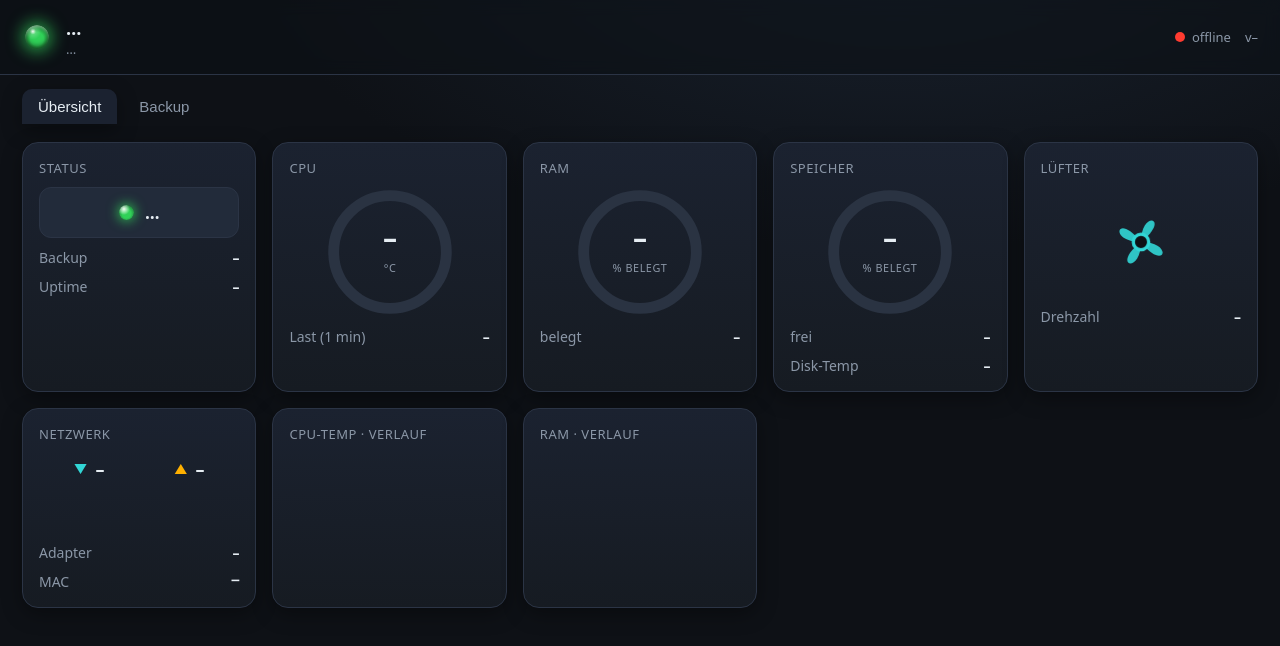
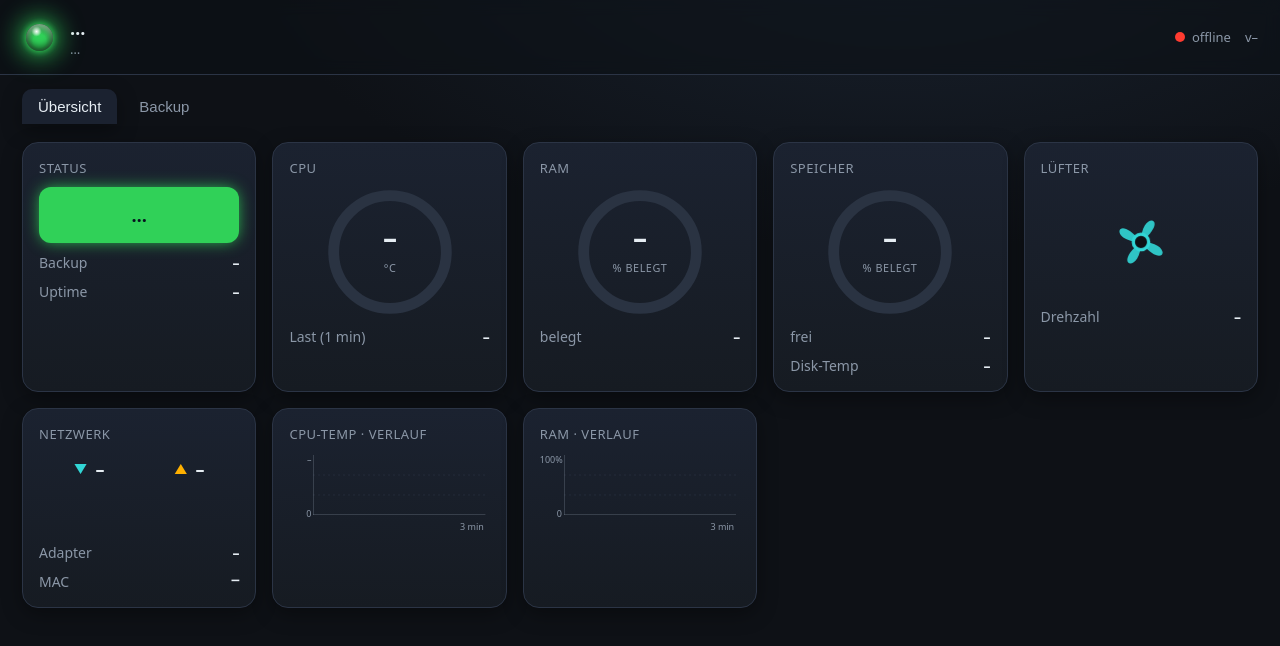
Before and after one commit to ssbingo/Status-LED-OLED, a plain HTML site: page web/index.html in a window 1280 px wide. Drawn offline with Linux system fonts and the light colour scheme; no server answers.

Commit message:
feat(web): chart axes for CPU/RAM history, glossier header LED, coloured status tile (v1.5.3)
Co-Authored-By: Claude Opus 4.8 (1M context) <noreply@anthropic.com>

```diff
--- a/web/app.js
+++ b/web/app.js
@@ -28,6 +28,13 @@ function fillColor(pct) {
 }
 function getCss(name) {
   return getComputedStyle(document.documentElement).getPropertyValue(name).trim();
+}
+// Lesbare Textfarbe (schwarz/weiss) zur Hintergrundfarbe
+function idealText(hex) {
+  const c = (hex || "").replace("#", "");
+  if (c.length < 6) return "#06121f";
+  const r = parseInt(c.substr(0, 2), 16), g = parseInt(c.substr(2, 2), 16), b = parseInt(c.substr(4, 2), 16);
+  return (0.299 * r + 0.587 * g + 0.114 * b) > 140 ? "#06121f" : "#ffffff";
 }
 
 function setGauge(arcId, numId, pct, label, color) {
@@ -78,7 +85,9 @@ function render(s) {
   led.classList.toggle("blink", blink);
 
   const badge = $("status-badge");
-  $("status-dot").style.setProperty("--led", s.status.color);
+  badge.style.background = s.status.color;
+  badge.style.color = idealText(s.status.color);
+  badge.style.boxShadow = `0 0 16px -2px ${s.status.color}`;
   $("status-text").textContent = s.status.text;
   badge.classList.toggle("pulse", pulse);
   badge.classList.toggle("blink", blink);
@@ -90,6 +99,7 @@ function render(s) {
     : (s.cpu.temp_c >= s.cpu.threshold_c ? getCss("--amber") : getCss("--green"));
   setGauge("cpu-arc", "cpu-num", (s.cpu.temp_c / tMax) * 100, Math.round(s.cpu.temp_c), cpuColor);
   $("cpu-load").textContent = `${s.cpu.load1.toFixed(2)} / ${s.cpu.cores}`;
+  $("cpu-ymax").textContent = Math.round(tMax) + "°";
 
   // RAM
   setGauge("ram-arc", "ram-num", s.ram.percent, Math.round(s.ram.percent), fillColor(s.ram.percent));
--- a/web/index.html
+++ b/web/index.html
@@ -35,10 +35,7 @@
         <!-- Status -->
         <div class="card status-card" id="status-card">
           <div class="card-h">Status</div>
-          <div class="badge" id="status-badge">
-            <span class="bdot" id="status-dot"></span>
-            <span id="status-text">…</span>
-          </div>
+          <div class="badge" id="status-badge"><span id="status-text">…</span></div>
           <div class="kv"><span>Backup</span><b id="backup-state">–</b></div>
           <div class="kv"><span>Uptime</span><b id="uptime">–</b></div>
         </div>
@@ -113,17 +110,35 @@
         <!-- Verlauf CPU-Temp -->
         <div class="card">
           <div class="card-h">CPU-Temp · Verlauf</div>
+          <div class="chart">
             <svg class="spark tall" viewBox="0 0 100 50" preserveAspectRatio="none">
+              <line class="grid-l" x1="0" y1="16.7" x2="100" y2="16.7"></line>
+              <line class="grid-l" x1="0" y1="33.3" x2="100" y2="33.3"></line>
+              <line class="axis" x1="0" y1="0" x2="0" y2="50"></line>
+              <line class="axis" x1="0" y1="50" x2="100" y2="50"></line>
               <polyline id="cpu-spark" class="spark-cpu" points=""></polyline>
             </svg>
+            <span class="ylab top" id="cpu-ymax">–</span>
+            <span class="ylab bot">0</span>
+            <span class="xlab">3 min</span>
+          </div>
         </div>
 
         <!-- Verlauf RAM -->
         <div class="card">
           <div class="card-h">RAM · Verlauf</div>
+          <div class="chart">
             <svg class="spark tall" viewBox="0 0 100 50" preserveAspectRatio="none">
+              <line class="grid-l" x1="0" y1="16.7" x2="100" y2="16.7"></line>
+              <line class="grid-l" x1="0" y1="33.3" x2="100" y2="33.3"></line>
+              <line class="axis" x1="0" y1="0" x2="0" y2="50"></line>
+              <line class="axis" x1="0" y1="50" x2="100" y2="50"></line>
               <polyline id="ram-spark" class="spark-ram" points=""></polyline>
             </svg>
+            <span class="ylab top">100%</span>
+            <span class="ylab bot">0</span>
+            <span class="xlab">3 min</span>
+          </div>
         </div>
 
       </div>
--- a/web/style.css
+++ b/web/style.css
@@ -34,17 +34,29 @@ body {
 .brand { display: flex; align-items: center; gap: 14px; }
 
 /* ---- Plastische LED (zeigt die LED-Farbe, auf allen Tabs im Kopf) ---- */
-.led { --led: #30d158; position: relative; width: 30px; height: 30px;
+.led { --led: #30d158; position: relative; width: 34px; height: 34px;
   display: inline-grid; place-items: center; flex: none; }
 .led-dot {
-  width: 24px; height: 24px; border-radius: 50%;
+  position: relative; width: 27px; height: 27px; border-radius: 50%;
   background:
-    radial-gradient(circle at 33% 27%, rgba(255,255,255,.95) 0%, rgba(255,255,255,.2) 13%, transparent 34%),
-    radial-gradient(circle at 50% 58%, var(--led) 36%, rgba(0,0,0,.62) 125%);
-  box-shadow: 0 0 13px 2px var(--led), inset 0 -3px 5px rgba(0,0,0,.55), inset 0 2px 3px rgba(255,255,255,.35);
-  box-shadow: 0 0 16px 3px color-mix(in srgb, var(--led) 70%, transparent),
-              inset 0 -3px 5px rgba(0,0,0,.55), inset 0 2px 3px rgba(255,255,255,.4);
+    radial-gradient(circle at 50% 62%, var(--led) 30%, rgba(0,0,0,.7) 130%);
+  box-shadow:
+    0 0 22px 5px var(--led),
+    inset 0 -4px 7px rgba(0,0,0,.6),
+    inset 0 3px 6px rgba(255,255,255,.5);
+  box-shadow:
+    0 0 24px 6px color-mix(in srgb, var(--led) 80%, transparent),
+    0 0 6px 1px color-mix(in srgb, var(--led) 90%, transparent),
+    inset 0 -4px 7px rgba(0,0,0,.6),
+    inset 0 3px 6px rgba(255,255,255,.55);
   transition: background .5s ease, box-shadow .5s ease;
+}
+/* Glanzpunkt (Spiegelung) fuer den plastischen, glaenzenden Look */
+.led-dot::after {
+  content: ""; position: absolute; top: 12%; left: 22%; width: 42%; height: 32%;
+  border-radius: 50%; transform: rotate(-18deg);
+  background: radial-gradient(circle at 50% 50%, rgba(255,255,255,.98), rgba(255,255,255,.55) 35%, rgba(255,255,255,0) 72%);
+  filter: blur(.3px);
 }
 .led.pulse .led-dot { animation: ledpulse 1.6s ease-in-out infinite; }
 .led.blink .led-dot { animation: ledblink 1s steps(1) infinite; }
@@ -104,21 +116,13 @@ main { padding: 18px 22px 40px; }
 /* ---- Status card ---- */
 .status-card { align-items: stretch; }
 .badge {
-  display: flex; align-items: center; justify-content: center; gap: 11px;
-  font-weight: 700; font-size: 17px; padding: 13px 12px; border-radius: 12px;
-  color: var(--fg); background: var(--card2); border: 1px solid var(--line);
+  text-align: center; font-weight: 700; font-size: 18px; padding: 16px 12px;
+  border-radius: 12px; color: #06121f; background: var(--green);
+  box-shadow: 0 0 16px -2px var(--green);
+  transition: background .5s ease, color .5s ease, box-shadow .5s ease;
 }
-.bdot {
-  --led: #30d158; width: 15px; height: 15px; border-radius: 50%; flex: none;
-  background:
-    radial-gradient(circle at 33% 27%, rgba(255,255,255,.95) 0%, transparent 40%),
-    radial-gradient(circle at 50% 58%, var(--led) 38%, rgba(0,0,0,.55) 130%);
-  box-shadow: 0 0 9px 1px var(--led);
-  box-shadow: 0 0 11px 2px color-mix(in srgb, var(--led) 70%, transparent);
-  transition: background .5s ease, box-shadow .5s ease;
-}
-.badge.pulse .bdot { animation: ledpulse 1.6s ease-in-out infinite; }
-.badge.blink .bdot { animation: ledblink 1s steps(1) infinite; }
+.badge.pulse { animation: ledpulse 1.6s ease-in-out infinite; }
+.badge.blink { animation: ledblink 1s steps(1) infinite; }
 
 /* ---- Fan ---- */
 .fan-card .fan { width: 110px; height: 110px; }
@@ -137,15 +141,25 @@ main { padding: 18px 22px 40px; }
 .arr.down { color: var(--accent); }
 .arr.up { color: var(--amber); }
 
-/* ---- Sparklines ---- */
+/* ---- Sparklines / Mini-Charts ---- */
 .spark { width: 100%; height: 38px; }
-.spark.tall { height: 64px; }
+.spark.tall { height: 60px; }
 .spark polyline { fill: none; stroke-width: 2; vector-effect: non-scaling-stroke;
   stroke-linejoin: round; stroke-linecap: round; }
 .spark-rx { stroke: var(--accent); }
 .spark-tx { stroke: var(--amber); }
 .spark-cpu { stroke: #ff7a59; }
 .spark-ram { stroke: #6ea8fe; }
+
+/* Mini-Koordinatensystem (CPU/RAM-Verlauf): Achsen + Gitter + Beschriftung */
+.spark .axis { stroke: var(--muted); stroke-width: 1; opacity: .55; vector-effect: non-scaling-stroke; }
+.spark .grid-l { stroke: var(--line); stroke-width: 1; opacity: .6; stroke-dasharray: 2 3; vector-effect: non-scaling-stroke; }
+.chart { position: relative; width: 100%; padding: 2px 4px 14px 24px; }
+.chart .ylab { position: absolute; left: 0; width: 22px; text-align: right;
+  font-size: 9px; color: var(--muted); font-variant-numeric: tabular-nums; }
+.chart .ylab.top { top: 0; }
+.chart .ylab.bot { bottom: 14px; }
+.chart .xlab { position: absolute; right: 6px; bottom: 1px; font-size: 9px; color: var(--muted); }
 
 /* ---- Placeholder ---- */
 .placeholder { max-width: 560px; margin: 30px auto; text-align: center; color: var(--fg); }
```
Also changed, not shown: 3 other files. Lines whose indentation alone changed are shown as unchanged.
